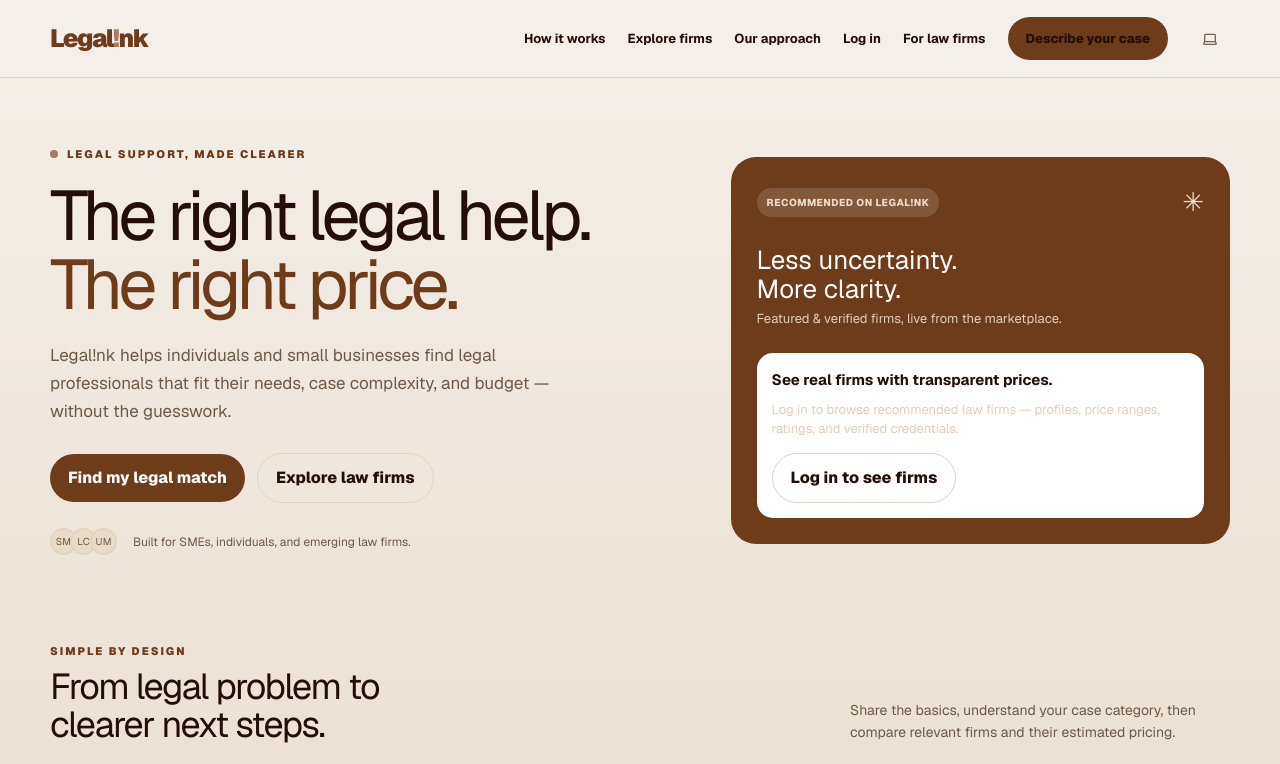
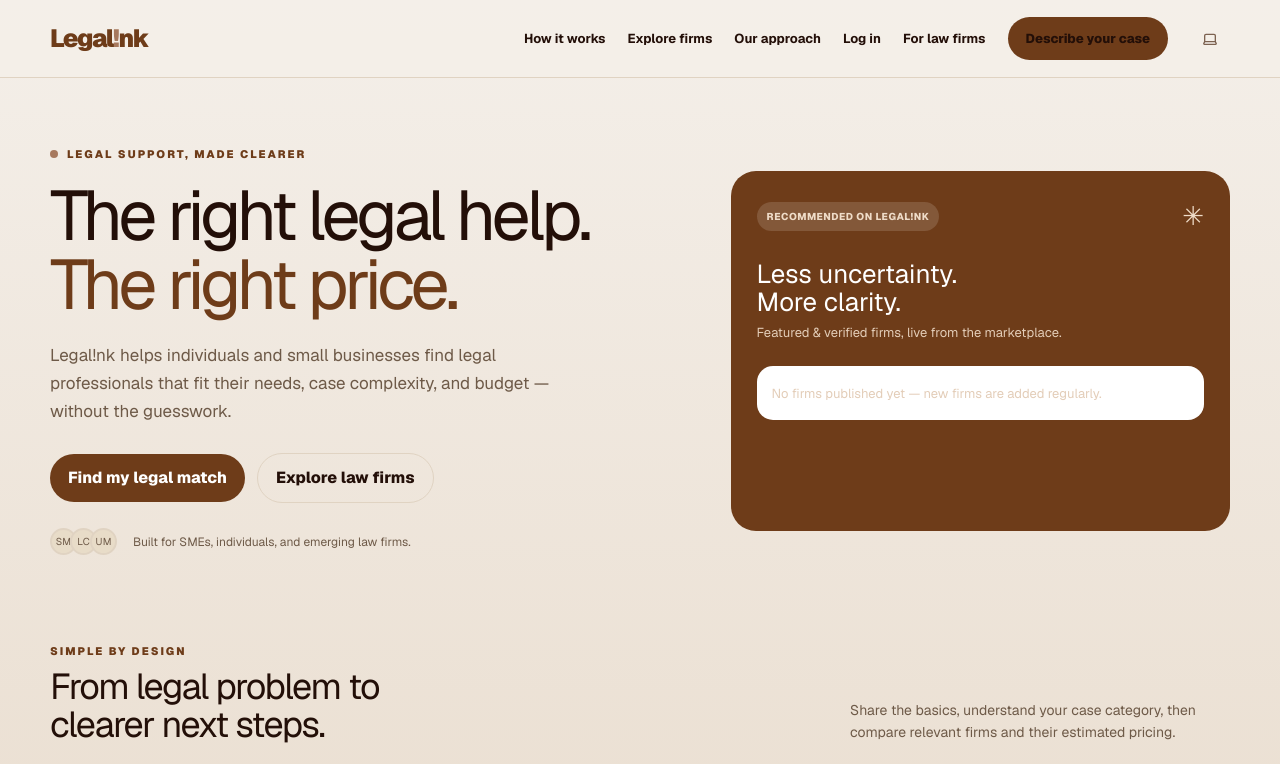
Before and after one commit to KerfZ/Legalink, a Next.js app: page / in a window 1280 px wide. Shown: the top 764 px of the page. Built offline with nearby package versions, Linux system fonts and the light colour scheme; no server answers; the database is empty.

Commit message:
karina change

```diff
--- a/app/page.tsx
+++ b/app/page.tsx
@@ -70,15 +70,7 @@
               Featured &amp; verified firms, live from the marketplace.
             </div>
 
-            {!user ? (
-              <div className="legal-match" style={{ display: "block" }}>
-                <strong style={{ fontSize: 15 }}>See real firms with transparent prices.</strong>
-                <p style={{ fontSize: 13, color: "var(--on-gold-muted)", margin: "8px 0 14px", lineHeight: 1.5 }}>
-                  Log in to browse recommended law firms — profiles, price ranges, ratings, and verified credentials.
-                </p>
-                <Link href="/auth/login?next=/" className="legal-secondary">Log in to see firms</Link>
-              </div>
-            ) : !previewFirms || previewFirms.length === 0 ? (
+            {!previewFirms || previewFirms.length === 0 ? (
               <div className="legal-match" style={{ display: "block" }}>
                 <span style={{ fontSize: 13, color: "var(--on-gold-muted)" }}>
                   No firms published yet — new firms are added regularly.
```
